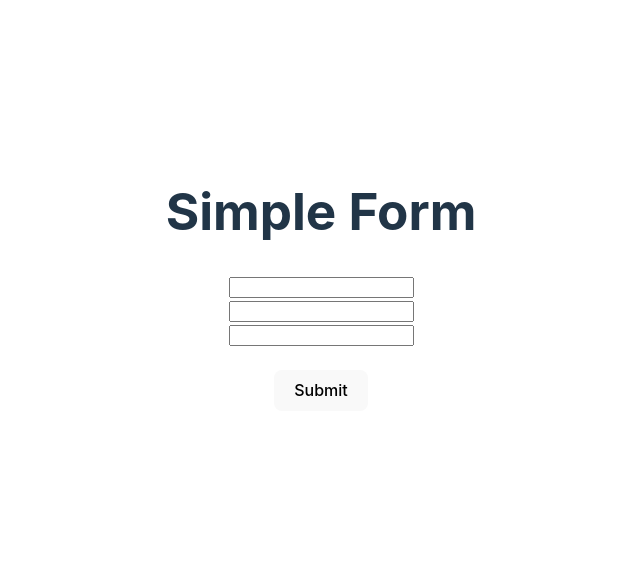
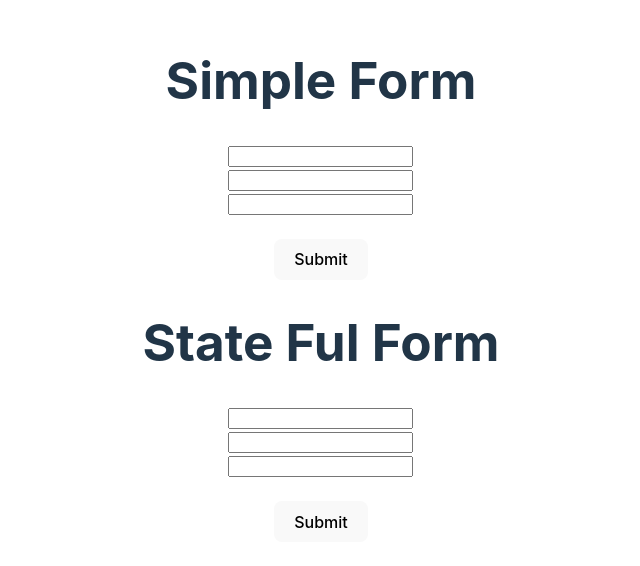
Before and after one commit to mdsabbiralmamon/myJourneyFor2024, a React (Vite) app in the folder Web_day47_DataFields/form-master/: page / in a window 1280 px wide. Shown: the part 120-686 px from the top of the page, without its empty margins (319-959 px from the left). Built offline with nearby package versions, Linux system fonts and the light colour scheme.

Commit message:
modified : updated state ful form comp

```diff
--- a/Web_day47_DataFields/form-master/src/App.jsx
+++ b/Web_day47_DataFields/form-master/src/App.jsx
@@ -1,5 +1,6 @@
 import './App.css'
 import SimpleForm from './components/SimpleForm/SimpleForm'
+import StateFulForm from './components/StateFulForm/StateFulForm'
 
 function App() {
 
@@ -7,6 +8,8 @@ function App() {
     <>
         <h1>Simple Form</h1>
         <SimpleForm></SimpleForm>
+        <h1>State Ful Form</h1>
+        <StateFulForm></StateFulForm>
     </>
   )
 }
--- a/Web_day47_DataFields/form-master/src/components/StateFulForm/StateFulForm.jsx
+++ b/Web_day47_DataFields/form-master/src/components/StateFulForm/StateFulForm.jsx
@@ -1,7 +1,41 @@
+import { useState } from "react";
+
 const StateFulForm = () => {
+
+    const [name, setName] = useState(null);
+    const [email, setEmail] = useState(null);
+    const [phone, setPhone] = useState(null);
+
+    const handleSubmit = e => {
+        e.preventDefault();
+        console.log(name, email, phone);
+    }
+
+    const nameChange = e => {
+        setName(e.target.value);
+        console.log(e.target.value);
+    }
+    const emailChange = e => {
+        setEmail(e.target.value);
+        console.log(e.target.value);
+    }
+    const phoneChange = e => {
+        setPhone(e.target.value);
+        console.log(e.target.value);
+    }
+
     return (
         <div>
-
+            <form onSubmit={handleSubmit}>
+                <input onChange={nameChange} type="text" name="name" />
+                <br />
+                <input onChange={emailChange} type="email" name="email" />
+                <br />
+                <input onChange={phoneChange} type="number" name="phone" />
+                <br />
+                <br />
+                <button>Submit</button>
+            </form>
         </div>
     );
 };
```
